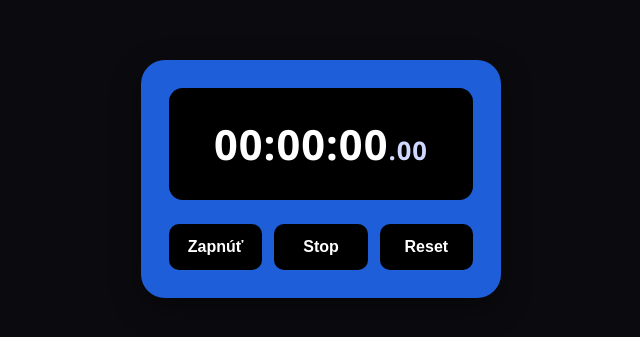
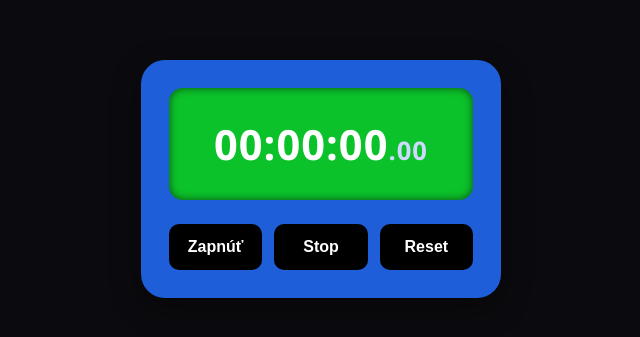
Before and after one commit to fedike/stopky, a plain HTML site: page index.html in a window 1280 px wide. Shown: the part 221-558 px from the top of the page, without its empty margins (319-959 px from the left). Drawn offline with Linux system fonts and the light colour scheme.

Commit message:
zmena farby

```diff
--- a/index.html
+++ b/index.html
@@ -32,7 +32,7 @@
   }
 
   .displej {
-    background: #000;
+    background: #0cc22a;
     border-radius: 14px;
     padding: 28px 16px;
     text-align: center;
```
